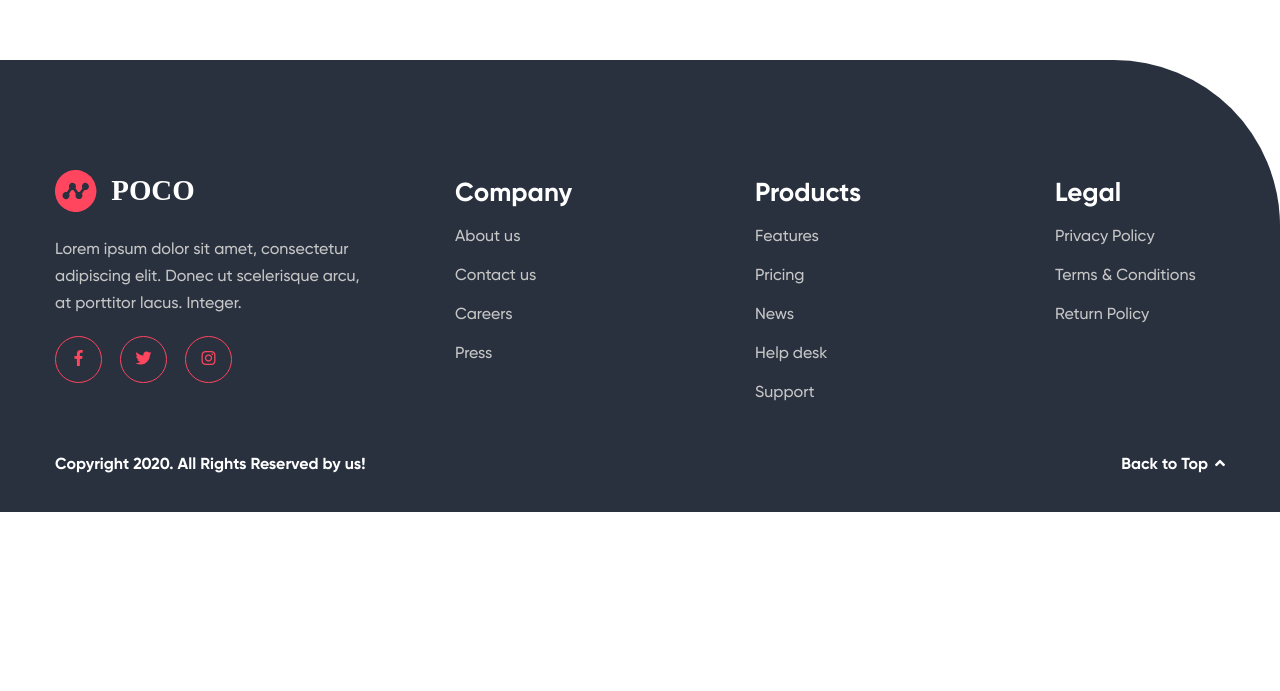
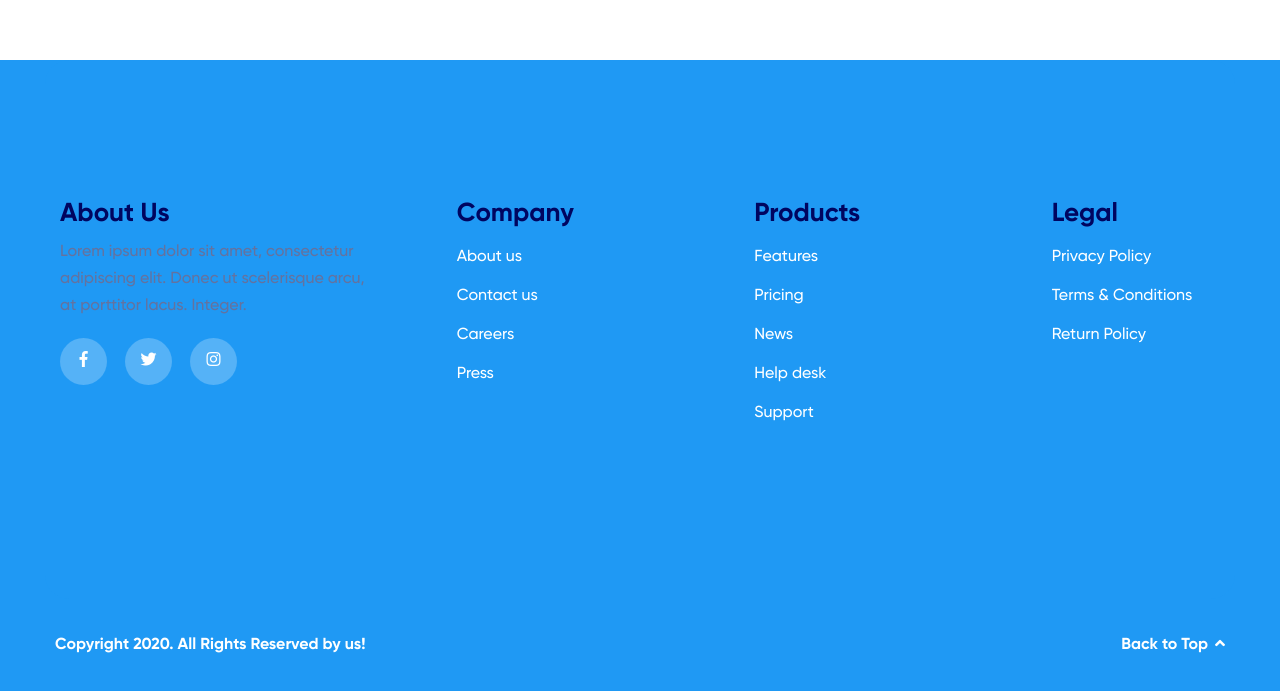
Before and after one commit to templatecookie/poco-html, a plain HTML site: page homepage_03.html in a window 1280 px wide. Shown: the part 1818-2509 px from the top of the page. Before the commit the page ends 2330 px from the top, so only its background shows below. Drawn offline with Linux system fonts and the light colour scheme; files whose address does not match are found by name.

Commit message:
compeleate banner

```diff
--- a/assets/scss/_common.scss
+++ b/assets/scss/_common.scss
@@ -163,7 +163,7 @@ p {
 .p-absolute {
 	position: absolute;
 }
-.t-orenge{
+.t-bg-orange{
 	color: white;
 	background-color: #ED880A;
 	&:hover{
--- a/assets/scss/_footer.scss
+++ b/assets/scss/_footer.scss
@@ -146,6 +146,42 @@
         }
     }
 }
+/*----------------------------------------*/
+/*  HOMEPAGE 03
+/*----------------------------------------*/
+.footer03{
+    background-color: #1F99F4;
+    .footer-area{
+        background-color: inherit ;
+        &-links {
+            a {
+                background-color: rgba(255, 255, 255, 0.24);
+                border: 0;
+                color: #fff;
+
+                &:hover {
+                    color: #fff;
+                    background-color: #ED880A;
+                }
+            }
+        }
+        &-lists {
+            h4 {
+                margin-bottom: 5px;
+            }
+
+            ul {
+                li {
+                    a {
+                        color: white;
+
+                    }
+                }
+            }
+        }
+    }
+}
+
 
 /*----------------------------------------*/
 /*  RESPONSIVE CSS START
--- a/homepage_03.html
+++ b/homepage_03.html
@@ -103,7 +103,7 @@
                             <p class="text-white">Praesent non pharetra lorem. Quisque vitae eros ut dui egestas ultrices et quis
                                 odio. Praesent vitae tincidunt lacus, sed pulvinar velit.</p>
                             <div class="banner-button">
-                                <a class="t-btn t-orenge " href="javascript:void(0)">Our Services</a>
+                                <a class="t-btn t-bg-orange " href="javascript:void(0)">Our Services</a>
                                 <a class="play-icon popup-video"
                                     href="https://www.youtube.com/watch?v=LXb3EKWsInQ&ab_channel=Jacob%2BKatieSchwarz">
                                     <img src="assets/img/icon/play-white.svg" alt="video icon">
@@ -330,46 +330,44 @@
     <!--End Main Contents -->
 
     <!-- START FOOTER AREA -->
-    <footer class="dark-footer">
+    <footer class="footer03">
         <div class="footer-area">
             <div class="container">
                 <div class="row">
                     <div class="col-lg-4 col-md-12">
-                        <div class="footer-area-about">
-                            <a href="homepage_02.html">
-                                <img src="assets/img/footer/footer_logo.svg" alt="Logo" class="img-fluid">
-                            </a>
+                        <div class="footer-area-about mb-30">
+                            <h4>About Us</h4>
                             <p>
                                 Lorem ipsum dolor sit amet, consectetur adipiscing elit. Donec ut scelerisque arcu, at
                                 porttitor lacus. Integer.
                             </p>
                             <div class="footer-area-links">
-                                <a href="#"><i class="fab fa-facebook-f"></i></a>
-                                <a href="#"><i class="fab fa-twitter"></i></a>
-                                <a href="#"><i class="fab fa-instagram"></i></a>
+                                <a href="javascript:void(0)"><i class="fab fa-facebook-f"></i></a>
+                                <a href="javascript:void(0)"><i class="fab fa-twitter"></i></a>
+                                <a href="javascript:void(0)"><i class="fab fa-instagram"></i></a>
                             </div>
                         </div>
                     </div>
                     <div class="col-lg-2 col-md-4">
-                        <div class="footer-area-lists">
+                        <div class="footer-area-lists mb-30">
                             <h4>Company</h4>
                             <ul>
-                                <li><a href="#">About us</a></li>
-                                <li><a href="#">Contact us</a></li>
-                                <li><a href="#">Careers</a></li>
-                                <li><a href="#">Press</a></li>
+                                <li><a href="javascript:void(0)">About us</a></li>
+                                <li><a href="javascript:void(0)">Contact us</a></li>
+                                <li><a href="javascript:void(0)">Careers</a></li>
+                                <li><a href="javascript:void(0)">Press</a></li>
                             </ul>
                         </div>
                     </div>
                     <div class="col-lg-2 offset-lg-1 col-md-4">
-                        <div class="footer-area-lists">
+                        <div class="footer-area-lists mb-30">
                             <h4>Products</h4>
                             <ul>
-                                <li><a href="#">Features</a></li>
-                                <li><a href="#">Pricing</a></li>
-                                <li><a href="#">News</a></li>
-                                <li><a href="#">Help desk</a></li>
-                                <li><a href="#">Support</a></li>
+                                <li><a href="javascript:void(0)">Features</a></li>
+                                <li><a href="javascript:void(0)">Pricing</a></li>
+                                <li><a href="javascript:void(0)">News</a></li>
+                                <li><a href="javascript:void(0)">Help desk</a></li>
+                                <li><a href="javascript:void(0)">Support</a></li>
                             </ul>
                         </div>
                     </div>
@@ -377,9 +375,9 @@
                         <div class="footer-area-lists">
                             <h4>Legal</h4>
                             <ul>
-                                <li><a href="#">Privacy Policy</a></li>
-                                <li><a href="#">Terms & Conditions</a></li>
-                                <li><a href="#">Return Policy</a></li>
+                                <li><a href="javascript:void(0)">Privacy Policy</a></li>
+                                <li><a href="javascript:void(0)">Terms & Conditions</a></li>
+                                <li><a href="javascript:void(0)">Return Policy</a></li>
                             </ul>
                         </div>
                     </div>
@@ -390,21 +388,12 @@
         <div class="copyright">
             <div class="container">
                 <div class="row align-items-center copyright-area">
-                    <div class="col-lg-5 col-md-4">
+                    <div class="col-sm-12 d-flex justify-content-between align-items-center">
                         <div class="copyright-area-text">
-                            <p>Copyright 2020. All Rights Reserved by us!</p>
+                            <p class="text-white">Copyright 2020. All Rights Reserved by us!</p>
                         </div>
-                    </div>
-                    <div class="col-lg-2 col-md-4">
-                        <div class="copyright-area-logo d-none">
-                            <a href="index.html">
-                                <img src="assets/img/footer/logo.svg" alt="logo" class="img-fluid">
-                            </a>
-                        </div>
-                    </div>
-                    <div class="col-lg-5 col-md-4">
                         <div class="copyright-area-top text-lg-right">
-                            <a href="#" id="to-top">Back to Top <i class="fas fa-angle-up"></i></a>
+                            <a class="text-white" href="javascript:void(0)" id="to-top">Back to Top <i class="fas fa-angle-up"></i></a>
                         </div>
                     </div>
                 </div>
```
Also changed, not shown: assets/css/style.css, 1 other file.
